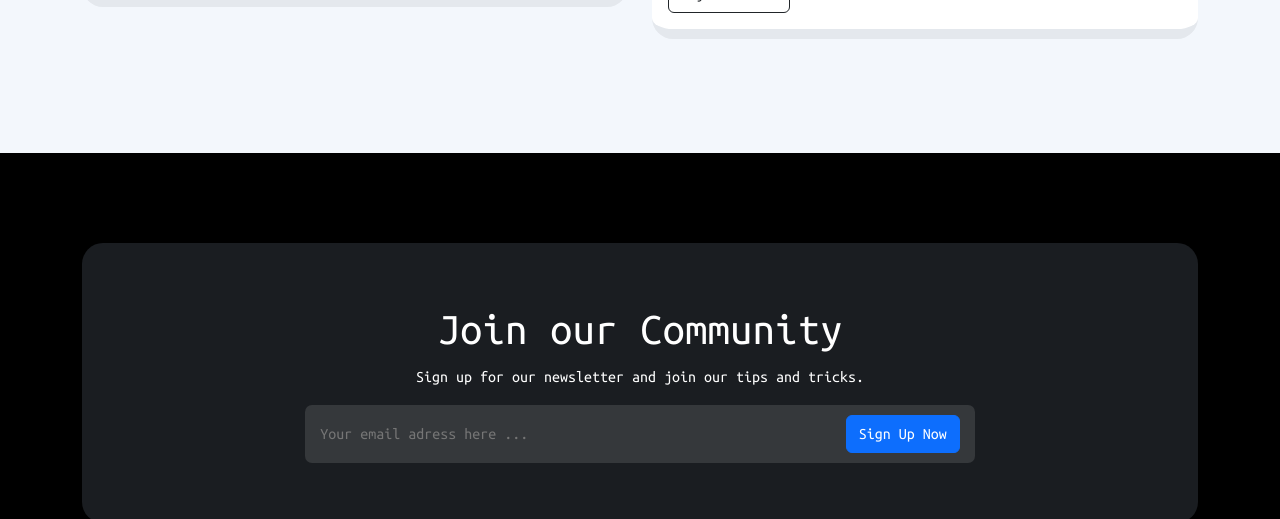
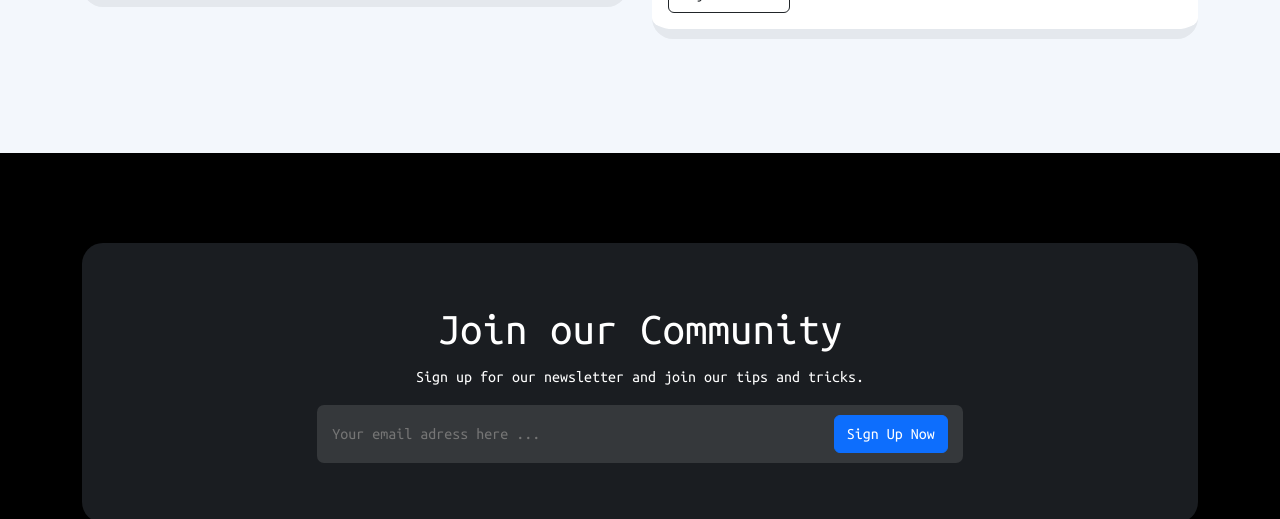
Before and after one commit to relkaddouri/wyzzio, a plain HTML site: page index.html in a window 1280 px wide. Shown: the part 5466-5985 px from the top of the page. Drawn offline with nearby package versions, Linux system fonts and the light colour scheme.

Commit message:
pading footer

```diff
--- a/style.css
+++ b/style.css
@@ -256,7 +256,7 @@
 }
 
 .footer .newsletter {
-    padding: 60px 0;
+    padding: 60px 20px;
     background-color:#1A1D21;
     border-radius: 21px;
 }
```
